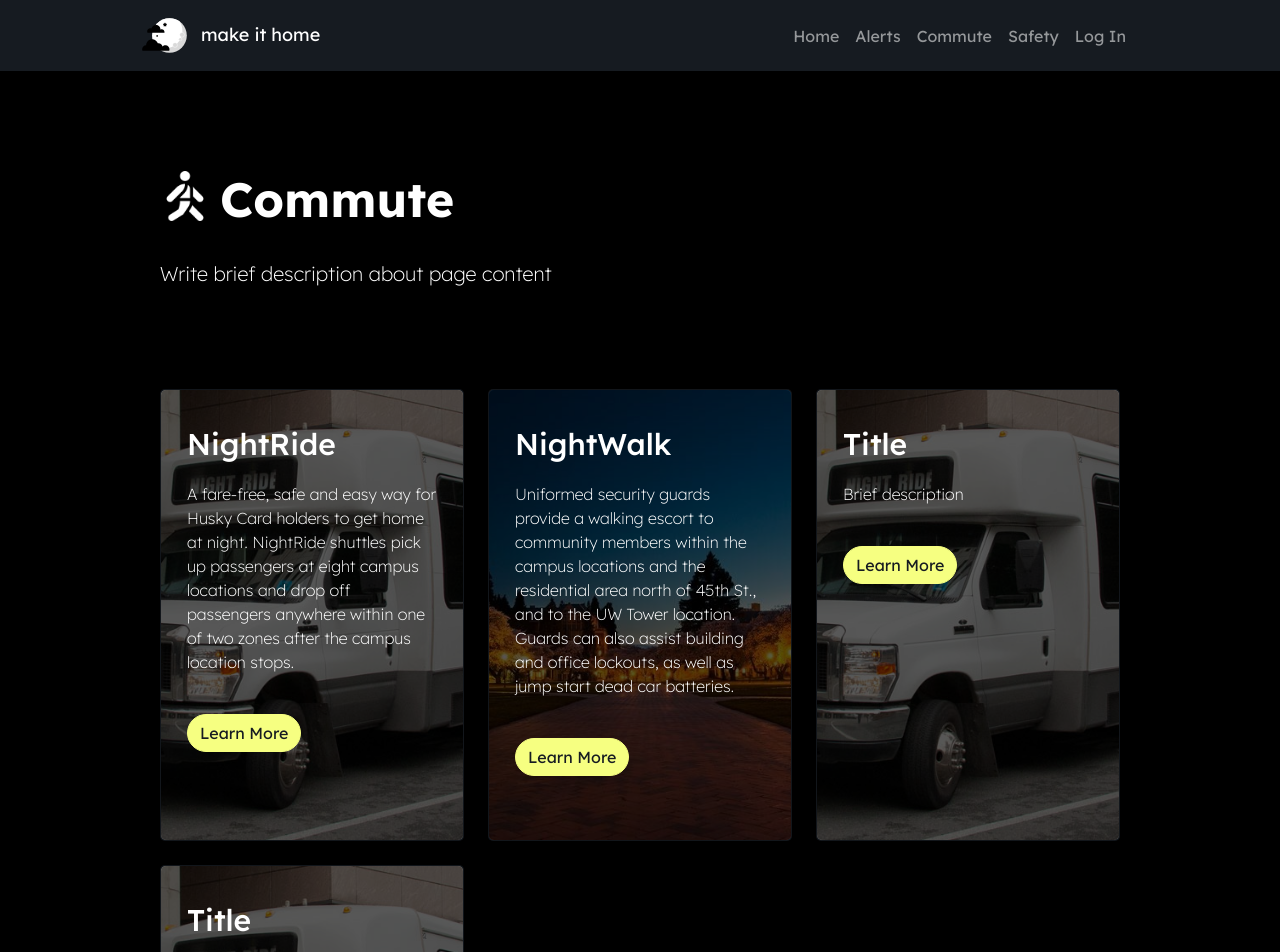
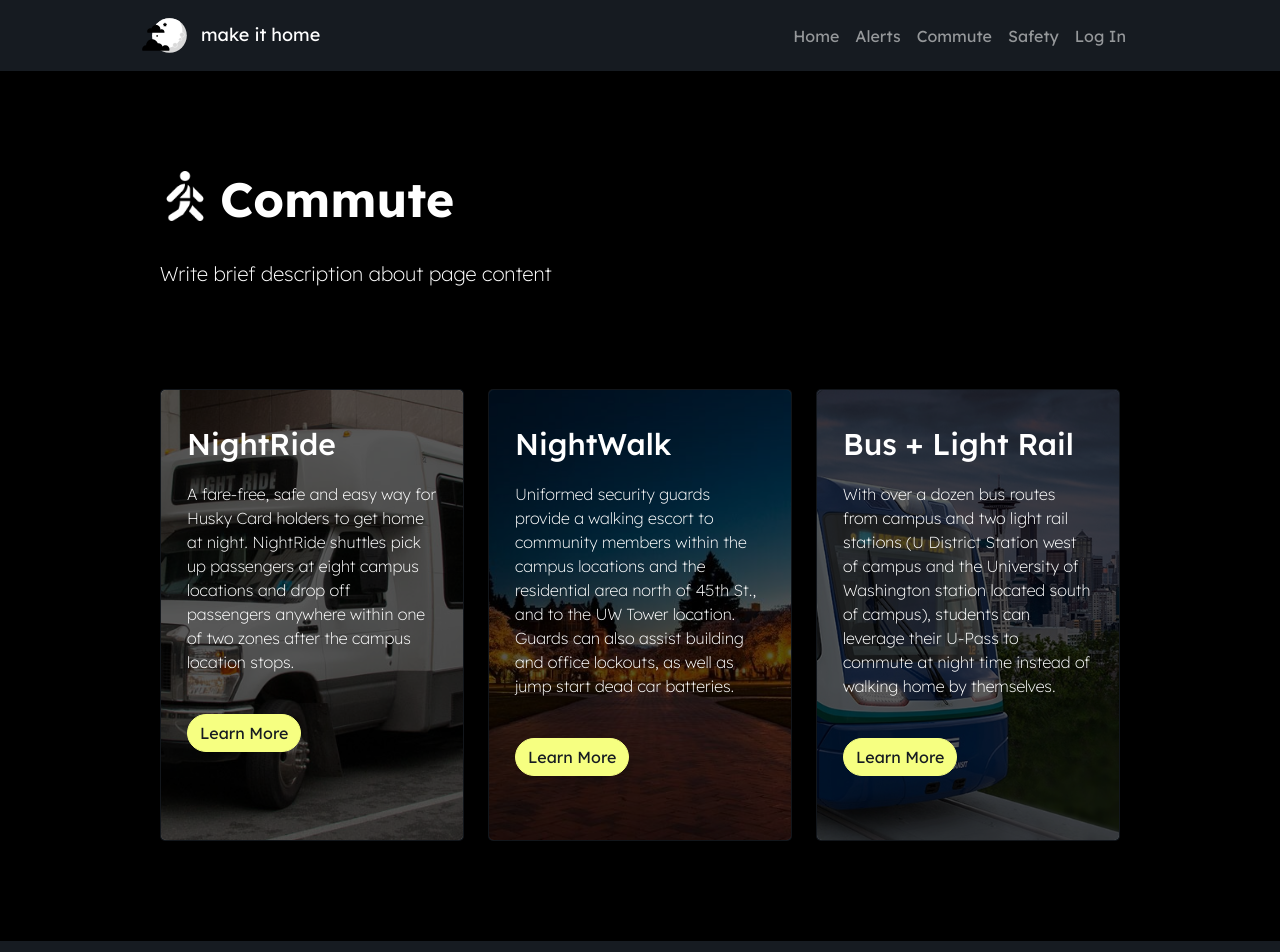
Before and after one commit to UW-INFO442-AU22/GeriatricGoats, a React (Create React App) app: page /commute in a window 1280 px wide. Shown: the top 952 px of the page. Built offline with nearby package versions, Linux system fonts and the light colour scheme.

Commit message:
update commute page

```diff
--- a/src/Commute.js
+++ b/src/Commute.js
@@ -4,6 +4,7 @@ import ResourceCard from "./Card.js";
 import nightrideImg from "./img/nightride.jpg"
 import nightwalkImg from "./img/nightwalk.jpg"
 import walkingIcon from "./img/walking.png"
+import lightrailImg from "./img/lightrail.jpg"
 
 // Commuting resources page
 
@@ -30,25 +31,17 @@ export function Commute() {
           <Col>
             <ResourceCard
               imgLink={nightwalkImg}
-              imgAlt={"NightRide shuttle"}
+              imgAlt={"UW campus at night"}
               title="NightWalk"
               description="Uniformed security guards provide a walking escort to community members within the campus locations and the residential area north of 45th St., and to the UW Tower location. Guards can also assist building and office lockouts, as well as jump start dead car batteries."
               btnLink="../alerts" />
           </Col>
           <Col>
             <ResourceCard
-              imgLink={nightrideImg}
-              imgAlt={"Alt descr"}
-              title="Title"
-              description="Brief description"
-              btnLink="../alerts" />
-          </Col>
-          <Col>
-            <ResourceCard
-              imgLink={nightrideImg}
-              imgAlt={"Alt descr"}
-              title="Title"
-              description="Brief description"
+              imgLink={lightrailImg}
+              imgAlt={"Lightrail"}
+              title="Bus + Light Rail"
+              description="With over a dozen bus routes from campus and two light rail stations (U District Station west of campus and the University of Washington station located south of campus), students can leverage their U-Pass to commute at night time instead of walking home by themselves."
               btnLink="../alerts" />
           </Col>
         </Row>
```
Also changed, not shown: src/img/lightrail.jpg (added).
